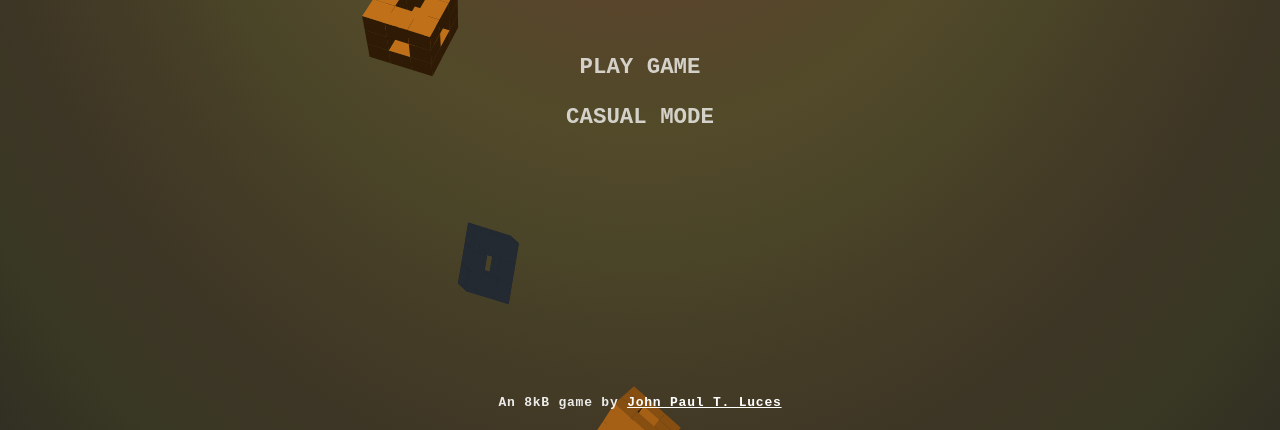
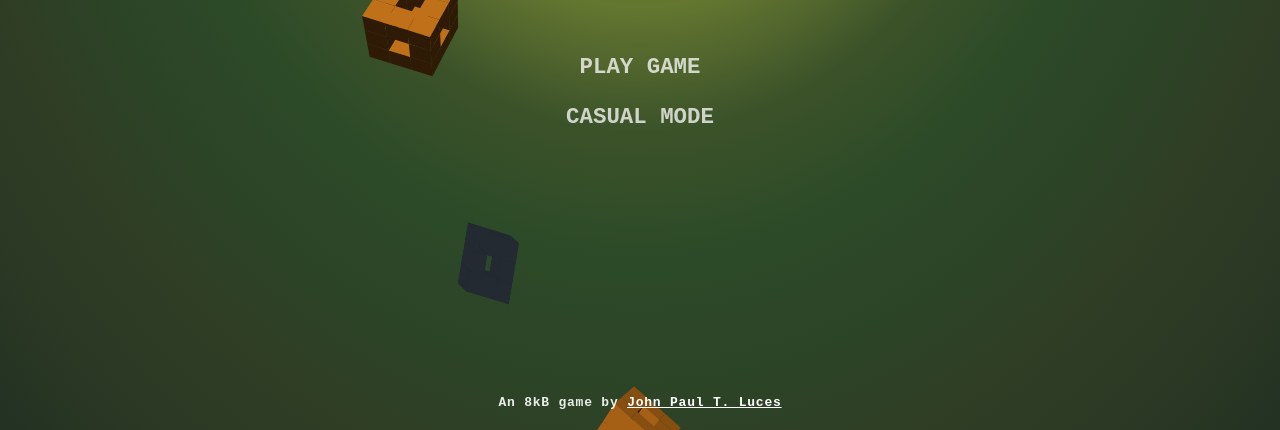
Before and after one commit to Pampoy/Torch, a plain HTML site: page index.html in a window 1280 px wide. Shown: the part 370-800 px from the top of the page. Drawn offline with Linux system fonts and the light colour scheme.

Commit message:
Update style.css

```diff
--- a/style.css
+++ b/style.css
@@ -1,7 +1,7 @@
 body {
 	margin: 0;
 	background-color: #000;
-	background-image: radial-gradient(ellipse at top, #766f33 0.0%, #6e5931 11.1%, #675630 22.2%, #604b2f 33.3%, #59512d 44.4%, #514a2c 55.6%, #4a412a 66.7%, #433a29 77.8%, #3d3d28 88.9%, #363426 100.0%);
+	background-image: radial-gradient(ellipse at top, #357633 0.0%, #336e31 11.1%, #4b6730 22.2%, #6d8135 33.3%, #41592d 44.4%, #30512c 55.6%, #304a2a 66.7%, #334329 77.8%, #2f3d28 88.9%, #263626 100.0%);
 	height: 100vh;
 	overflow: hidden;
 
```
